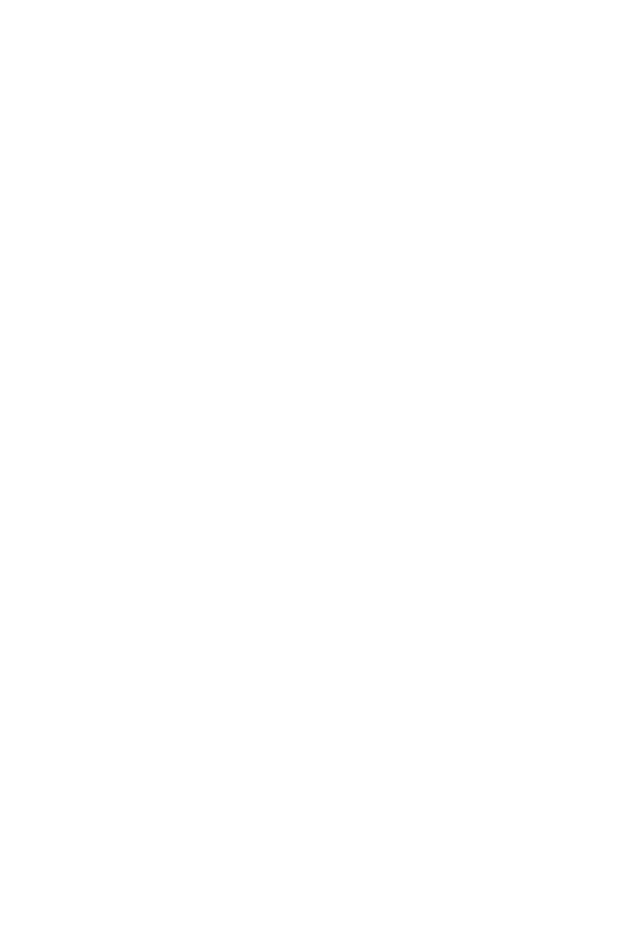
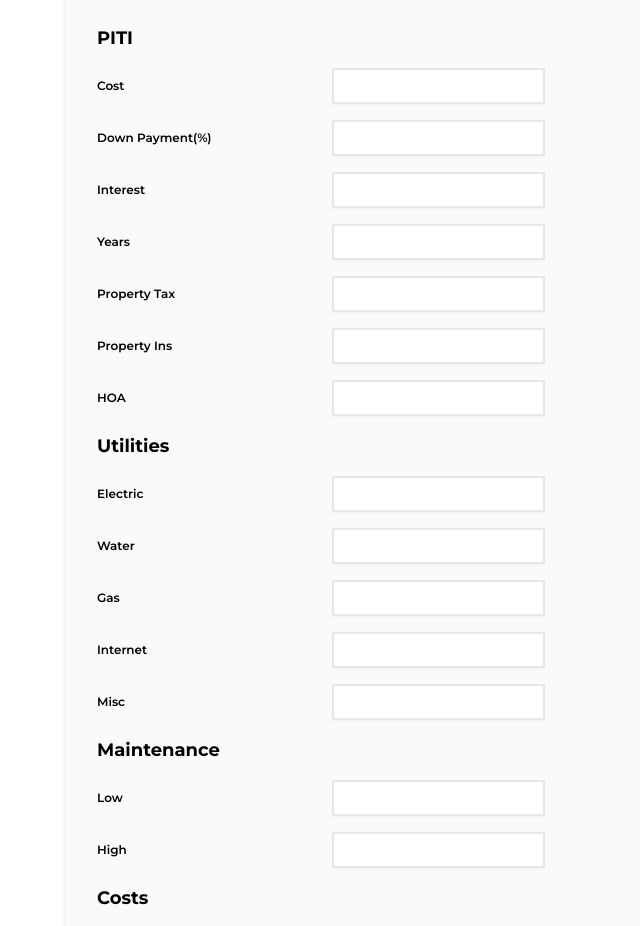
Before and after one commit to JoonDY/financial-app, a React (Create React App) app: page /housing in a window 1280 px wide. Shown: the part 180-1106 px from the top of the page, without its empty margins (287-927 px from the left). Before the commit the page ends 800 px from the top, so only its background shows below. Built offline with nearby package versions, Linux system fonts and the light colour scheme.

Commit message:
Progging housing calc

```diff
--- a/src/pages/Housing.js
+++ b/src/pages/Housing.js
@@ -1,10 +1,147 @@
-import React from 'react';
+import { useEffect, useState } from 'react';
+import Form from '../components/Form';
+import Input from '../components/Input';
+import { handleInputChange } from '../util/helpers';
 
 const Housing = () => {
+  const [inputs, setInputs] = useState(() => {
+    if (!localStorage.getItem('housingInputs')) {
+      return {
+        cost: null,
+        down: null,
+        interest: null,
+        years: null,
+        propertyTax: null,
+        propertyInsurance: null,
+        hoa: null,
+        electric: null,
+        water: null,
+        gas: null,
+        internet: null,
+        misc: null,
+        maintRateLow: null,
+        maintRateHigh: null,
+      };
+    } else {
+      return JSON.parse(localStorage.getItem('housingInputs'));
+    }
+  });
+
+  useEffect(() => {
+    localStorage.setItem('housingInputs', JSON.stringify(inputs));
+  }, [inputs]);
+
+  const handleChange = (e) => {
+    handleInputChange(e, inputs, setInputs);
+  };
+
   return (
-    <section>
-      <h2>Housing</h2>
-    </section>
+    <main>
+      <Form title="What Home?">
+        <h2 className="form-header">PITI</h2>
+        <Input
+          label="Cost"
+          value={inputs.cost}
+          handleChange={handleChange}
+          name="cost"
+        />
+        <Input
+          label="Down Payment(%)"
+          value={inputs.down}
+          handleChange={handleChange}
+          name="down"
+        />
+        <Input
+          label="Interest"
+          value={inputs.interest}
+          handleChange={handleChange}
+          name="interest"
+        />
+        <Input
+          label="Years"
+          value={inputs.years}
+          handleChange={handleChange}
+          name="years"
+        />
+        <Input
+          label="Property Tax"
+          value={inputs.propertyTax}
+          handleChange={handleChange}
+          name="propertyTax"
+        />
+        <Input
+          label="Property Ins"
+          value={inputs.propertyInsurance}
+          handleChange={handleChange}
+          name="propertyInsurance"
+        />
+        <Input
+          label="HOA"
+          value={inputs.hoa}
+          handleChange={handleChange}
+          name="hoa"
+        />
+
+        <h2 className="form-header">Utilities</h2>
+
+        <Input
+          label="Electric"
+          value={inputs.electric}
+          handleChange={handleChange}
+          name="electric"
+        />
+        <Input
+          label="Water"
+          value={inputs.water}
+          handleChange={handleChange}
+          name="water"
+        />
+        <Input
+          label="Gas"
+          value={inputs.gas}
+          handleChange={handleChange}
+          name="gas"
+        />
+        <Input
+          label="Internet"
+          value={inputs.internet}
+          handleChange={handleChange}
+          name="internet"
+        />
+        <Input
+          label="Misc"
+          value={inputs.misc}
+          handleChange={handleChange}
+          name="misc"
+        />
+
+        <h2 className="form-header">Maintenance</h2>
+
+        <Input
+          label="Low"
+          value={inputs.maintRateLow}
+          handleChange={handleChange}
+          name="maintRateLow"
+        />
+        <Input
+          label="High"
+          value={inputs.maintRateHigh}
+          handleChange={handleChange}
+          name="maintRateHigh"
+        />
+
+        <h2 className="form-header">Costs</h2>
+        <Input label="Down Payment" />
+        <Input label="Property Tax" />
+        <Input label="Property Insurance" />
+        <Input label="Mortgage" />
+
+        <Input label="Utilities" />
+        <Input label="Maint. Low" />
+        <Input label="Maint. High" />
+        <Input label="Monthly Total" />
+      </Form>
+    </main>
   );
 };
 
--- a/src/util/formulas.js
+++ /dev/null
@@ -1,61 +0,0 @@
-const FICARATE = 0.0765;
-const STANDARDDEDUCTION = 12550;
-
-const STATETAXRATE = [
-  { max: 8932, tax: 0.01 },
-  { max: 21175, tax: 0.02 },
-  { max: 33421, tax: 0.04 },
-  { max: 46394, tax: 0.06 },
-  { max: 58634, tax: 0.08 },
-  { max: 299508, tax: 0.093 },
-  { max: 359407, tax: 0.103 },
-  { max: 599012, tax: 0.113 },
-  { max: Infinity, tax: 0.123 },
-];
-
-const FEDERALTAXRATE = [
-  { max: 9950, tax: 0.1 },
-  { max: 40525, tax: 0.12 },
-  { max: 86375, tax: 0.22 },
-  { max: 164925, tax: 0.24 },
-  { max: 209425, tax: 0.32 },
-  { max: 523600, tax: 0.35 },
-  { max: Infinity, tax: 0.37 },
-];
-
-export const taxAmt = (income, TAXRATE, deductions = 0) => {
-  income = income - deductions;
-  let tax = 0;
-  let prevMax = 0;
-  let bracket;
-  if (TAXRATE.toLowerCase() === 'federal') {
-    bracket = FEDERALTAXRATE;
-  } else {
-    bracket = STATETAXRATE;
-  }
-  for (let i = 0; i < bracket.length; i++) {
-    if (income > bracket[i].max) {
-      let taxable = bracket[i].max - prevMax;
-      tax += taxable * bracket[i].tax;
-      prevMax = bracket[i].max;
-    } else {
-      let taxable = income - prevMax;
-      tax += taxable * bracket[i].tax;
-      return tax;
-    }
-  }
-};
-
-export const netPay = (income, deductions = 0, federal, state) => {
-  if (deductions < STANDARDDEDUCTION) {
-    deductions = STANDARDDEDUCTION;
-  }
-  let taxable = income - deductions;
-  let fedTax = taxAmt(taxable, 'federal', deductions);
-  let stateTax = taxAmt(income, 'state');
-
-  const ficaTax = income * FICARATE;
-
-  let net = income - fedTax - stateTax - ficaTax;
-  return net;
-};
--- /dev/null
+++ b/src/util/helpers.js
@@ -0,0 +1,8 @@
+export const handleInputChange = (e, state, setState) => {
+  const { name, value } = e.target;
+
+  setState({
+    ...state,
+    [name]: value,
+  });
+};
```
Also changed, not shown: src/util/formulaHousing.js (added).
